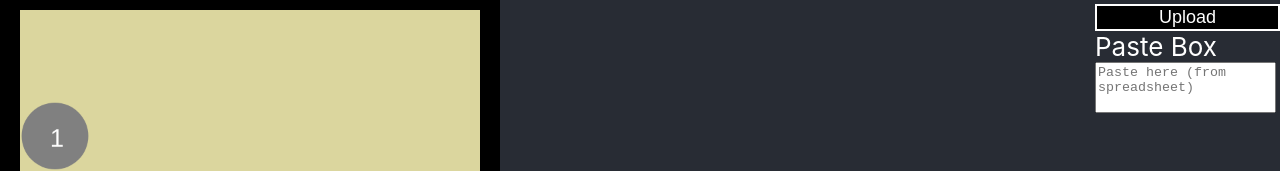
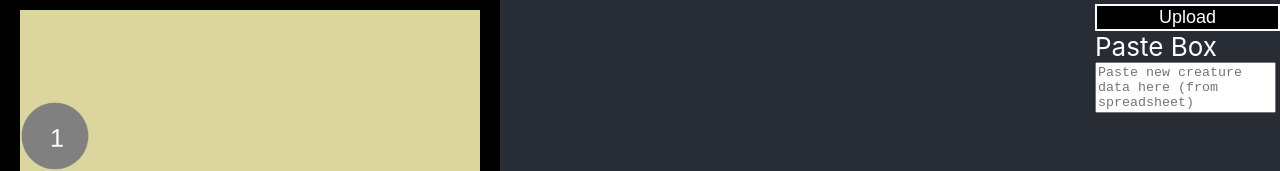
Before and after one commit to shieldgenerator7/CreatureCombat, a React (Create React App) app in the folder CardGenerator/react-canvas-draw/: page / in a window 1280 px wide. Shown: the part 480-651 px from the top of the page. Built offline with nearby package versions, Linux system fonts and the light colour scheme.

Commit message:
Make new card when pasting data

```diff
--- a/CardGenerator/react-canvas-draw/src/Components/EditPanel.js
+++ b/CardGenerator/react-canvas-draw/src/Components/EditPanel.js
@@ -2,6 +2,7 @@
 
 import React, { useRef, useEffect } from 'react';
 import { UploadFromFilePicker } from '../Utility/Upload';
+import Creature from '../Data/Creature';
 
 function EditPanel({ card, setCard, updateCard }) {
     return (
@@ -69,7 +70,7 @@ function EditPanel({ card, setCard, updateCard }) {
             Card Art
             <button className="action" onClick={() => {
                 console.log("upload");
-                UploadFromFilePicker(card, ()=>updateCard(card));
+                UploadFromFilePicker(card, () => updateCard(card));
             }}>Upload</button>
             {card.imageFileName && card.imageFileName}
 
@@ -79,6 +80,7 @@ function EditPanel({ card, setCard, updateCard }) {
                 //2024-03-03: setup to work with a specific Excel spreadsheet i have
                 let txt = e.target.value;
                 if (!txt) { return; }
+                let card = new Creature();
                 let fields = txt.split("	").map(f => f.trim());
                 let valid = (index) => fields[index] != undefined && fields[index] != "";
                 card.species = fields[0];
@@ -108,7 +110,7 @@ function EditPanel({ card, setCard, updateCard }) {
                 e.target.value = "";
             }}
                 rows="3"
-                placeholder="Paste here (from spreadsheet)"
+                placeholder="Paste new creature data here (from spreadsheet)"
             ></textarea>
         </div>
     );
```
